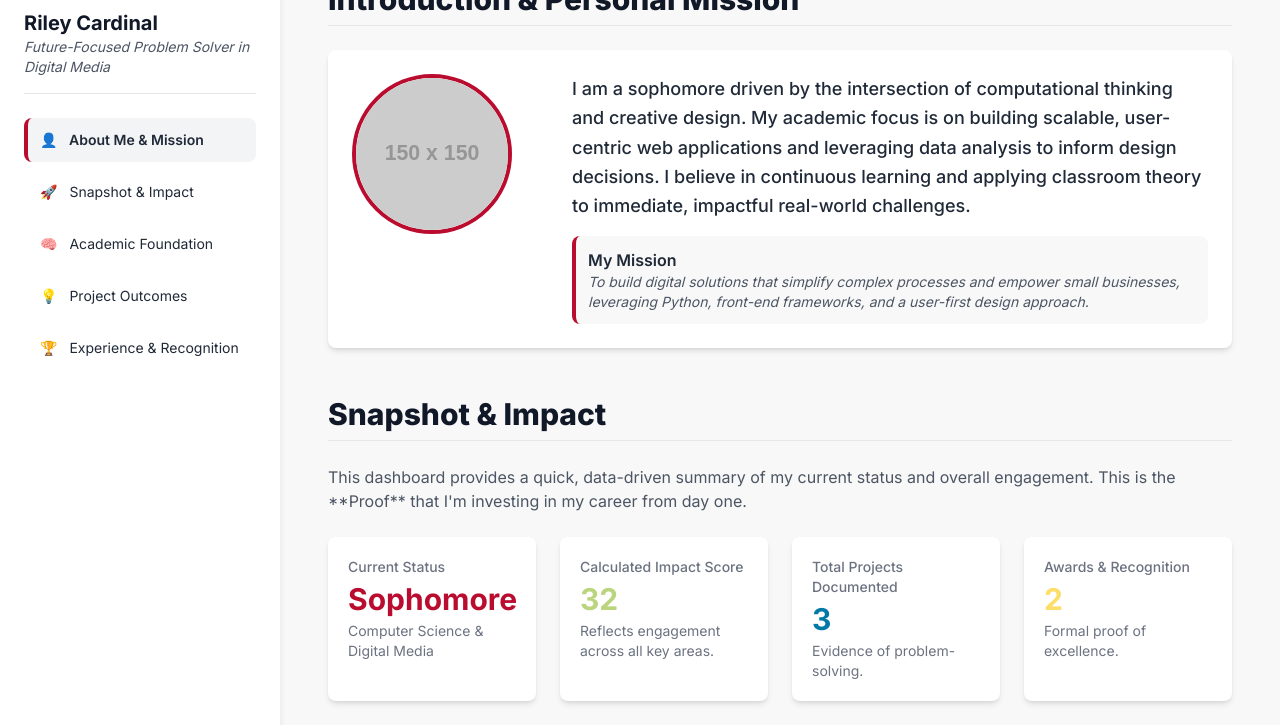
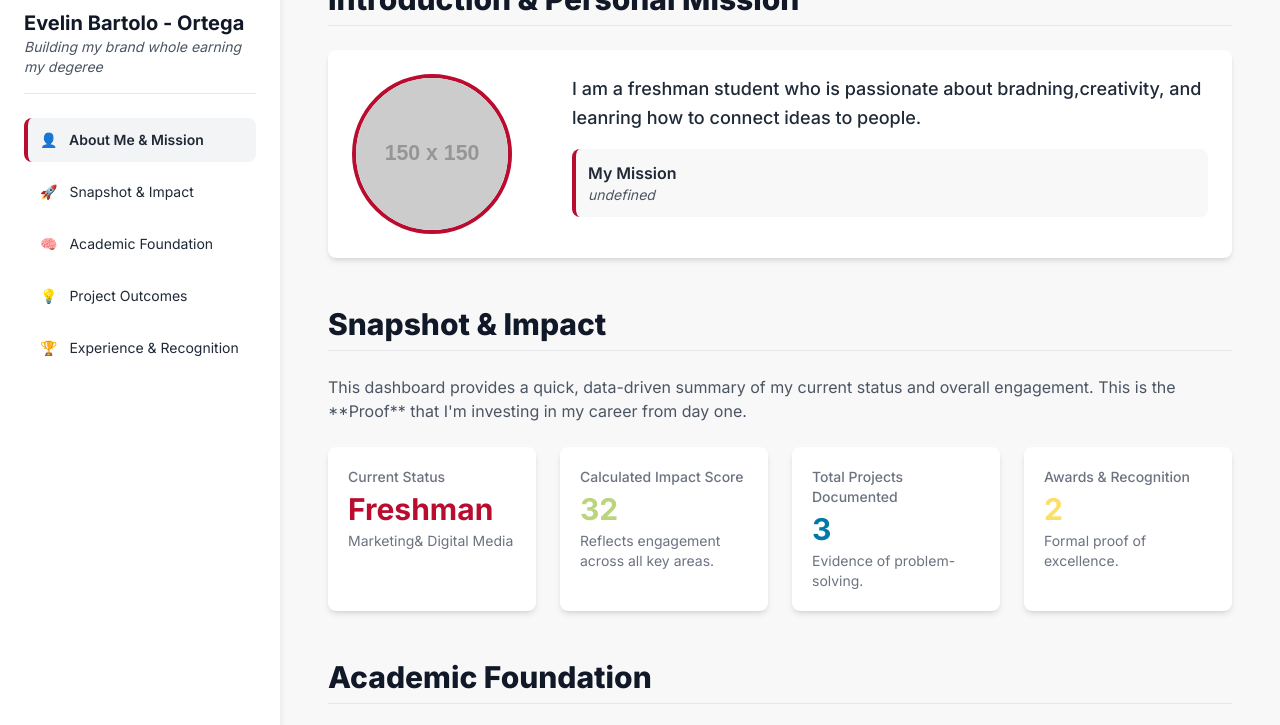
Before and after one commit to EvelinBa12/ISOM-PROJECT-PORFOLIO-4.0, a plain HTML site: page index.html in a window 1280 px wide. Shown: the part 67-792 px from the top of the page. Drawn offline with nearby package versions, Linux system fonts and the light colour scheme; placeholder pictures from the web are drawn by us.

Commit message:
Update index.html

```diff
--- a/index.html
+++ b/index.html
@@ -255,18 +255,18 @@ CONFIRMATION: NO SVG graphics used. NO Mermaid JS used. -->
 
         // 1.1 PROFILE & BRANDING VARIABLES (REQUIRED)
         const profileData = {
-            studentName: "Riley Cardinal",
-            tagline: "Future-Focused Problem Solver in Digital Media",
-            currentYear: "Sophomore", // Freshman, Sophomore, Junior, Senior
-            major: "Computer Science & Digital Media",
-            gpa: 3.85,
+            studentName: "Evelin Bartolo - Ortega",
+            tagline: "Building my brand whole earning my degeree",
+            currentYear: "Freshman", // Freshman, Sophomore, Junior, Senior
+            major: "Marketing& Digital Media",
+            gpa: 3.86,
             impactScoreMultiplier: 10, // Adjusts how much projects/awards count towards total impact
 
             // --- INTRODUCTION & BRANDING FIELDS ---
-            photoUrl: "https://placehold.co/150x150/BA0C2F/FFFFFF/png?text=RILEY+C", // Replace with a URL to a professional headshot
+            photoUrl: "https://placehold.co/150x150/BA0C2F/FFFFFF/png?text=Evelin+BO", // Replace with a URL to a professional headshot
             logoUrl: "https://placehold.co/40x40/BA0C2F/FFFFFF.png?text=BSU", // URL for your school logo or personal brand icon
-            personalBio: "I am a sophomore driven by the intersection of computational thinking and creative design. My academic focus is on building scalable, user-centric web applications and leveraging data analysis to inform design decisions. I believe in continuous learning and applying classroom theory to immediate, impactful real-world challenges.",
-            missionStatement: "To build digital solutions that simplify complex processes and empower small businesses, leveraging Python, front-end frameworks, and a user-first design approach.",
+            personalBio: "I am a freshman student who is passionate about bradning,creativity, and leanring how to connect ideas to people.",
+            missionStament: "My missions is to grow academically and personally by leading with kindness,responsibilty, and respect, while using my adaptability and independence to create meaningful oppportunities for myself and others.",
         };
 
         /*
```
